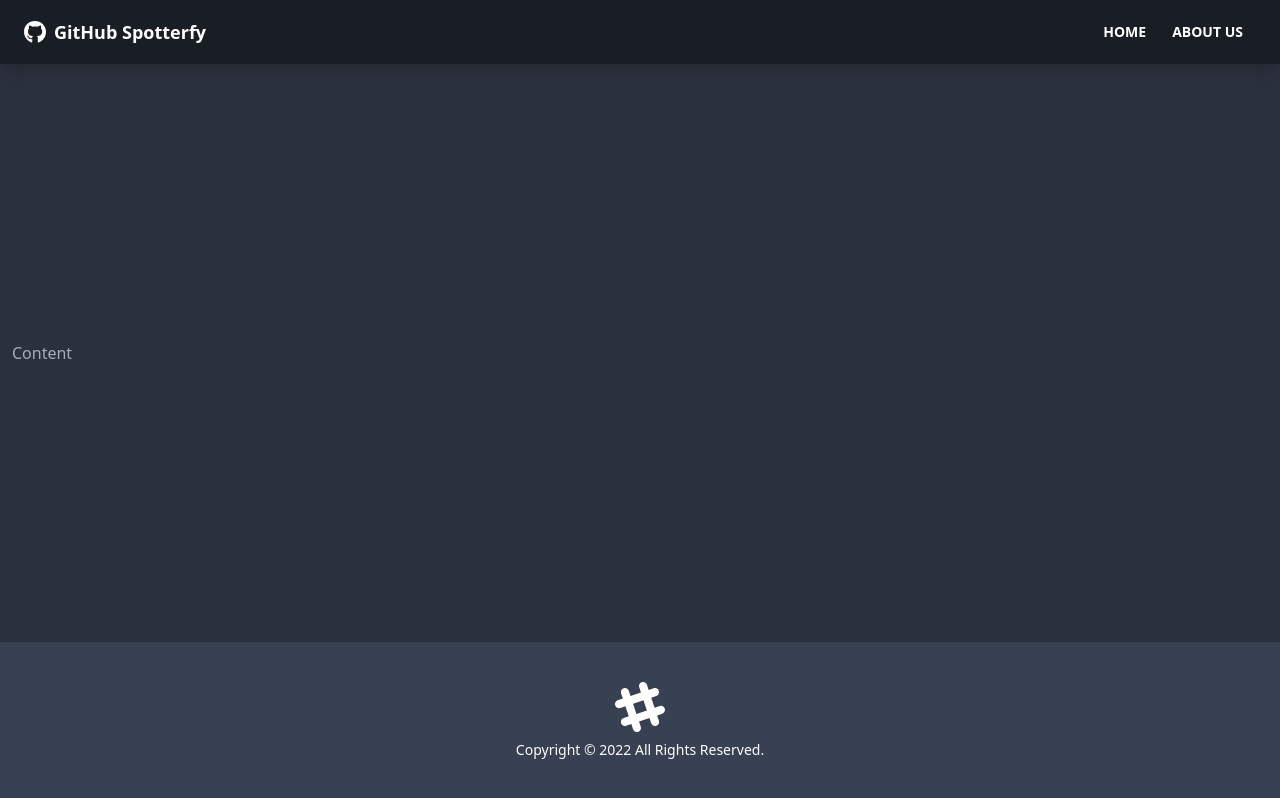
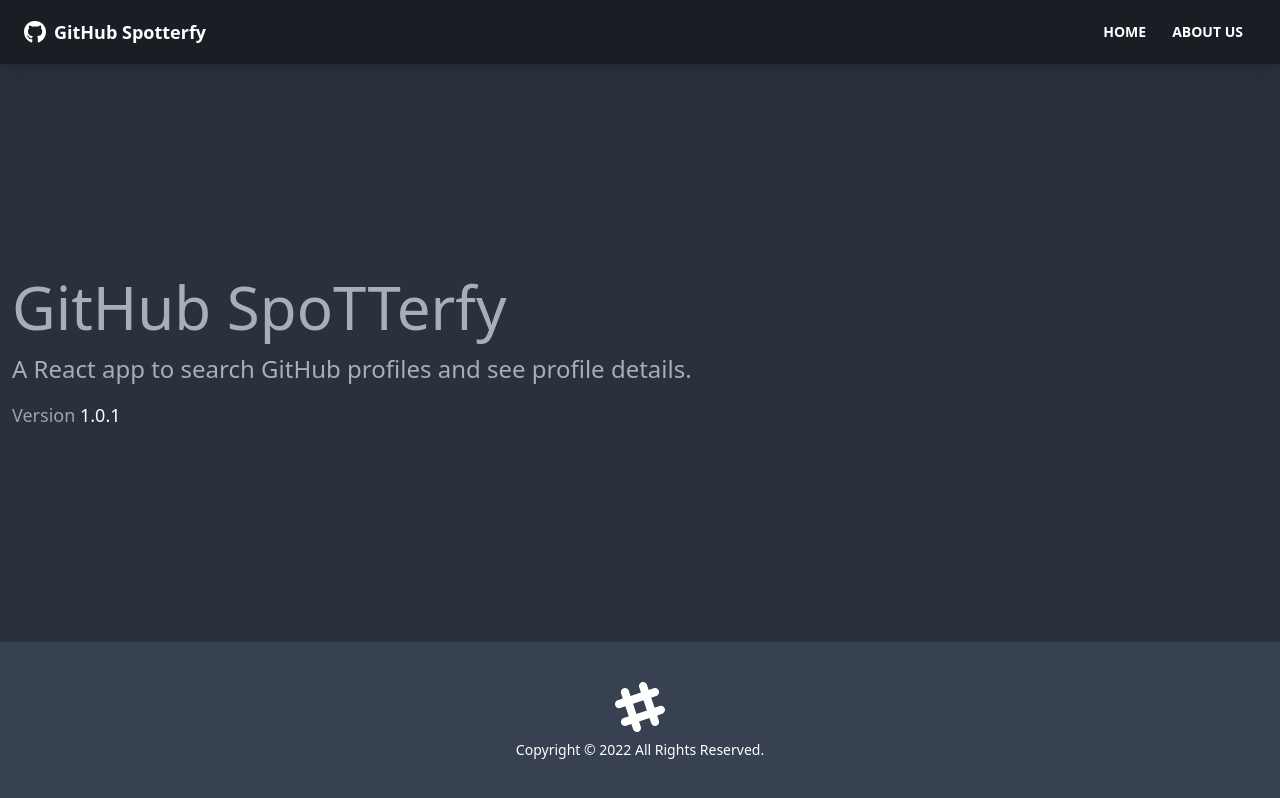
Before and after one commit to DRSantillan/github-spotterfy, a React (Create React App) app: page /about in a window 1280 px wide. Built offline with nearby package versions, Linux system fonts and the light colour scheme.

Commit message:
tasks(): added about, home and notfound pages and added them to app with routing. initialized github api key and set up environment variables.

```diff
--- a/src/containers/App.js
+++ b/src/containers/App.js
@@ -1,5 +1,8 @@
 import NavBar from '../components/layout/navbar/NavBar.component';
 import Footer from '../components/layout/footer/Footer.component';
+import Home from '../pages/home/Home.page';
+import About from '../pages/about/About.page';
+import NotFound from '../pages/notfound/NotFound.page';
 import { BrowserRouter as Router, Route, Routes } from 'react-router-dom';
 
 function App() {
@@ -7,10 +10,16 @@
 		<Router>
 			<div className='flex flex-col justify-between h-screen'>
 				<NavBar />
-				<main className='container mx-auto px-3 pb-12'>Content</main>
-				<Footer/>
+				<main className='container mx-auto px-3 pb-12'>
+					<Routes>
+						<Route exact path='/' element={<Home />} />
+						<Route exact path='/about' element={<About />} />
+						<Route path='/notfound' element={<NotFound />} />
+						<Route path='/*' element={<NotFound />} />
+					</Routes>
+				</main>
+				<Footer />
 			</div>
-			<Routes></Routes>
 		</Router>
 	);
 }
--- /dev/null
+++ b/src/pages/about/About.page.jsx
@@ -0,0 +1,17 @@
+import React from 'react';
+
+const About = () => {
+	return (
+		<>
+			<h1 className='text-6xl mb-4'>GitHub SpoTTerfy</h1>
+			<p className='mb-4 text-2xl font-light'>
+				A React app to search GitHub profiles and see profile details.
+			</p>
+			<p className='text-lg text-gray-400'>
+				Version <span className='text-white'>1.0.1</span>
+			</p>
+		</>
+	);
+};
+
+export default About;
--- /dev/null
+++ b/src/pages/home/Home.page.jsx
@@ -0,0 +1,9 @@
+import React from 'react';
+
+const Home = () => {
+	return <div>
+        <h1 className="text-6xl">Welcome To GitHub SpoTTerfy.</h1>
+        {/* {process.env.REACT_APP_GITHUB_TOKEN} */}
+    </div>;
+};
+export default Home;
--- /dev/null
+++ b/src/pages/notfound/NotFound.page.jsx
@@ -0,0 +1,21 @@
+import React from 'react';
+import { Link } from 'react-router-dom';
+import { FaHome } from 'react-icons/fa';
+
+const NotFound = () => {
+	return (
+		<div className='hero'>
+			<div className='text-center hero-content'>
+				<div className='max-w-lg'>
+					<h1 className='text-8xl font-bold mb-8'>Oops!</h1>
+					<p className='text-5xl mb-8'>404 - Page Not Found!</p>
+					<Link className='btn btn-success btn-lg' to='/'>
+						<FaHome className='mr-2' />
+					</Link>
+				</div>
+			</div>
+		</div>
+	);
+};
+
+export default NotFound;
```
Also changed, not shown: 1 other file (tests, documents, lock files or other folders).
